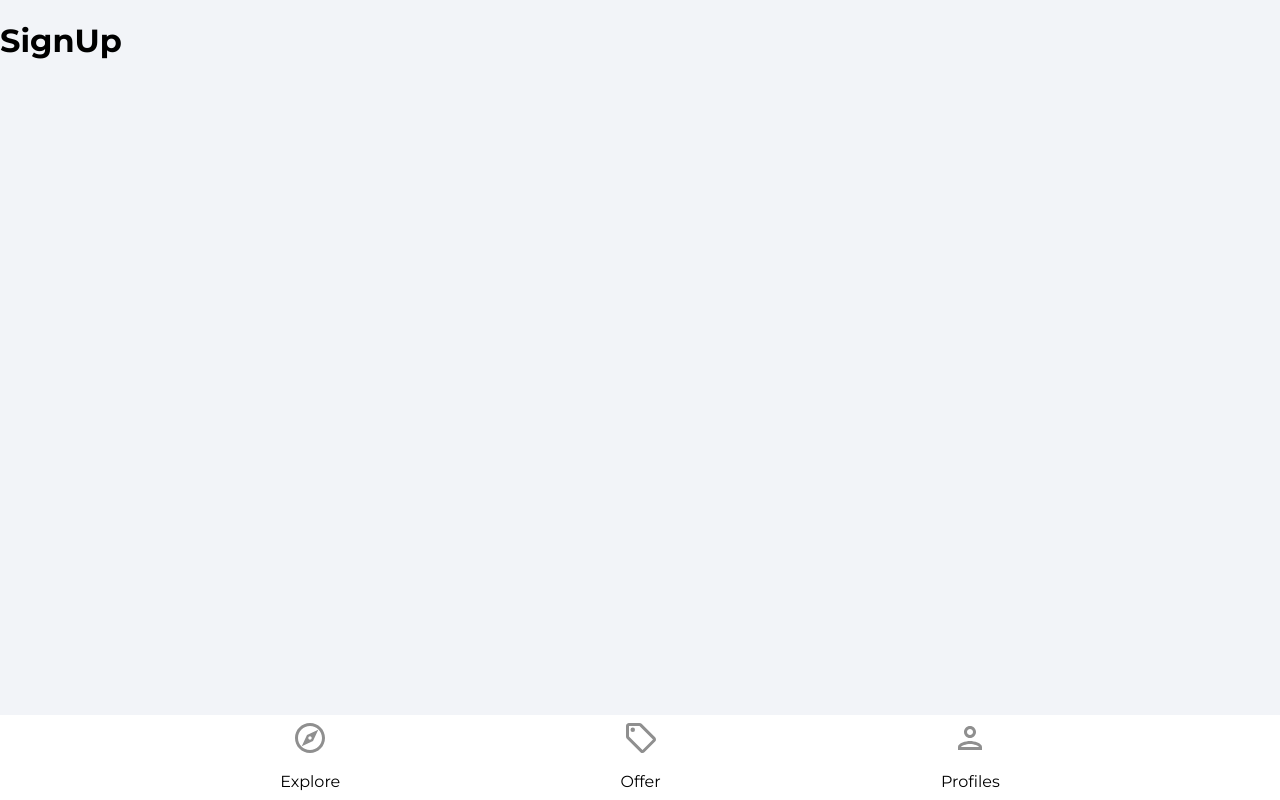
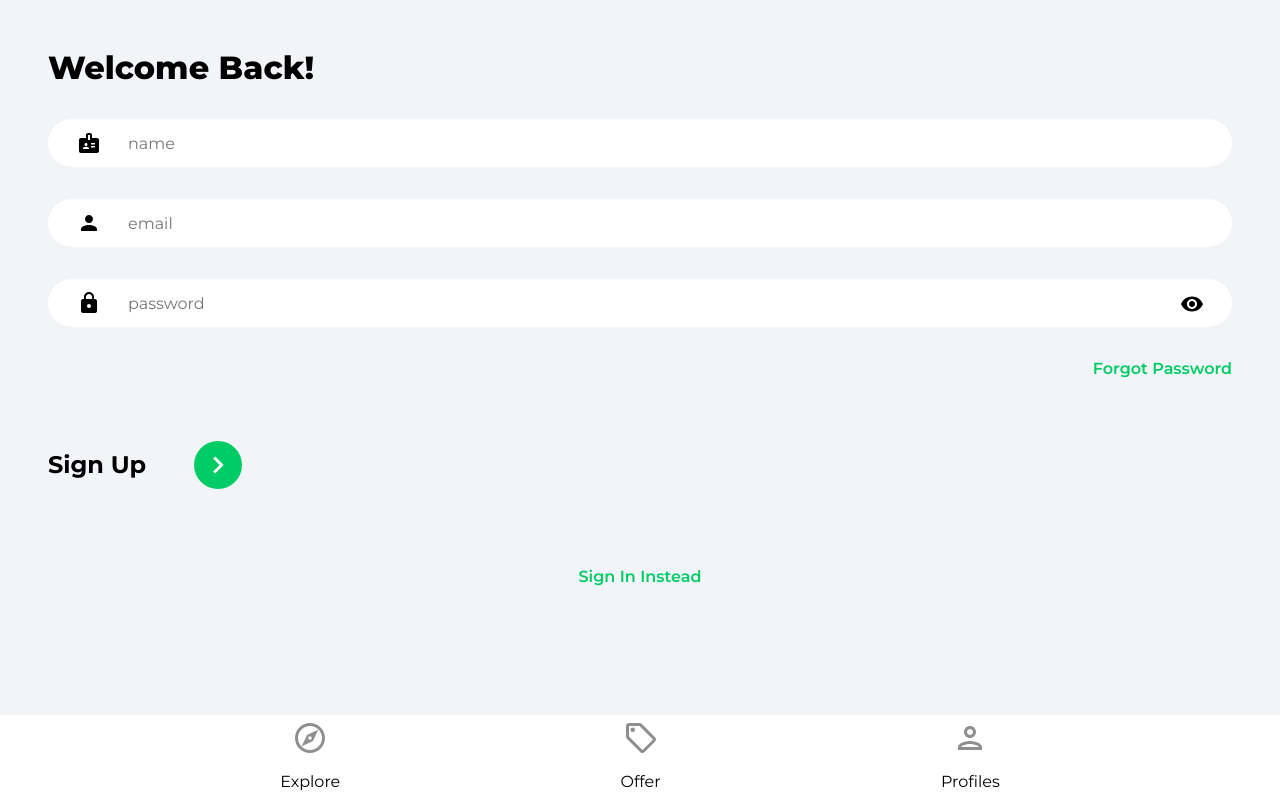
Before and after one commit to PhilipGreene08/house-marketplace, a React (Create React App) app: page /sign-up in a window 1280 px wide. Built offline with nearby package versions, Linux system fonts and the light colour scheme.

Commit message:
Add files via upload

```diff
--- a/src/pages/SignIn.jsx
+++ b/src/pages/SignIn.jsx
@@ -1,10 +1,75 @@
 import React from 'react';
+import { useState } from 'react';
+import { Link, useNavigate } from 'react-router-dom';
+import { ReactComponent as ArrowRightIcon } from '../assets/svg/keyboardArrowRightIcon.svg';
+import visibilityIcon from '../assets/svg/visibilityIcon.svg';
+function SignIn() {
+  const [showPassword, setShowPassword] = useState(false);
+  const [formData, setFormData] = useState({
+    email: '',
+    password: '',
+  });
 
-function SignIn() {
+  const { email, password } = formData;
+  const navigate = useNavigate();
+
+  const onChange = (e) => {
+    console.log(e.target.id);
+    setFormData((prevState) => ({
+      ...prevState,
+      [e.target.id]: e.target.value,
+    }));
+  };
   return (
-    <div>
-      <h1>SignIn</h1>
-    </div>
+    <>
+      <div className='pageContainer'>
+        <header>
+          <p className='pageHeader'>Welcome Back!</p>
+        </header>
+        <main>
+          <form action=''>
+            <input
+              type='email'
+              id='email'
+              className='emailInput'
+              placeholder='email'
+              value={email}
+              onChange={onChange}
+            />
+
+            <div className='passwordInputDiv'>
+              <input
+                type={showPassword ? 'text ' : 'password'}
+                className='passwordInput'
+                placeholder='password'
+                id='password'
+                value={password}
+                onChange={onChange}
+              />
+              <img
+                src={visibilityIcon}
+                alt='showPassword'
+                className='showPassword'
+                onClick={() => setShowPassword((prevState) => !prevState)}
+              />
+            </div>
+            <Link to='/forgot-password' className='forgotPasswordLink'>
+              Forgot Password
+            </Link>
+            <div className='signInBar'>
+              <p className='signInText'>Sign In</p>
+              <button className='signInButton'>
+                <ArrowRightIcon fill='white' width='34px' height='34px' />
+              </button>
+            </div>
+          </form>
+          {/* oauth */}
+          <Link to='/sign-up' className='registerLink'>
+            Sign Up Instead
+          </Link>
+        </main>
+      </div>
+    </>
   );
 }
 
--- a/src/pages/SignUp.jsx
+++ b/src/pages/SignUp.jsx
@@ -1,10 +1,84 @@
 import React from 'react';
+import { useState } from 'react';
+import { Link, useNavigate } from 'react-router-dom';
+import { ReactComponent as ArrowRightIcon } from '../assets/svg/keyboardArrowRightIcon.svg';
+import visibilityIcon from '../assets/svg/visibilityIcon.svg';
+function SignUp() {
+  const [showPassword, setShowPassword] = useState(false);
+  const [formData, setFormData] = useState({
+    name: '',
+    email: '',
+    password: '',
+  });
 
-function SignUp() {
+  const { name, email, password } = formData;
+  const navigate = useNavigate();
+
+  const onChange = (e) => {
+    console.log(e.target.id);
+    setFormData((prevState) => ({
+      ...prevState,
+      [e.target.id]: e.target.value,
+    }));
+  };
   return (
-    <div>
-      <h1>SignUp</h1>
-    </div>
+    <>
+      <div className='pageContainer'>
+        <header>
+          <p className='pageHeader'>Welcome Back!</p>
+        </header>
+        <main>
+          <form action=''>
+            <input
+              type='text'
+              id='name'
+              className='nameInput'
+              placeholder='name'
+              value={name}
+              onChange={onChange}
+            />
+            <input
+              type='email'
+              id='email'
+              className='emailInput'
+              placeholder='email'
+              value={email}
+              onChange={onChange}
+            />
+
+            <div className='passwordInputDiv'>
+              <input
+                type={showPassword ? 'text ' : 'password'}
+                className='passwordInput'
+                placeholder='password'
+                id='password'
+                value={password}
+                onChange={onChange}
+              />
+              <img
+                src={visibilityIcon}
+                alt='showPassword'
+                className='showPassword'
+                onClick={() => setShowPassword((prevState) => !prevState)}
+              />
+            </div>
+            <Link to='/forgot-password' className='forgotPasswordLink'>
+              Forgot Password
+            </Link>
+            <div className='signUpBar'>
+              <p className='signUpText'>Sign Up</p>
+              <button className='signUpButton'>
+                <ArrowRightIcon fill='white' width='34px' height='34px' />
+              </button>
+            </div>
+          </form>
+          {/* oauth */}
+          <Link to='/sign-in' className='registerLink'>
+            Sign In Instead
+          </Link>
+        </main>
+      </div>
+    </>
   );
 }
 
```
